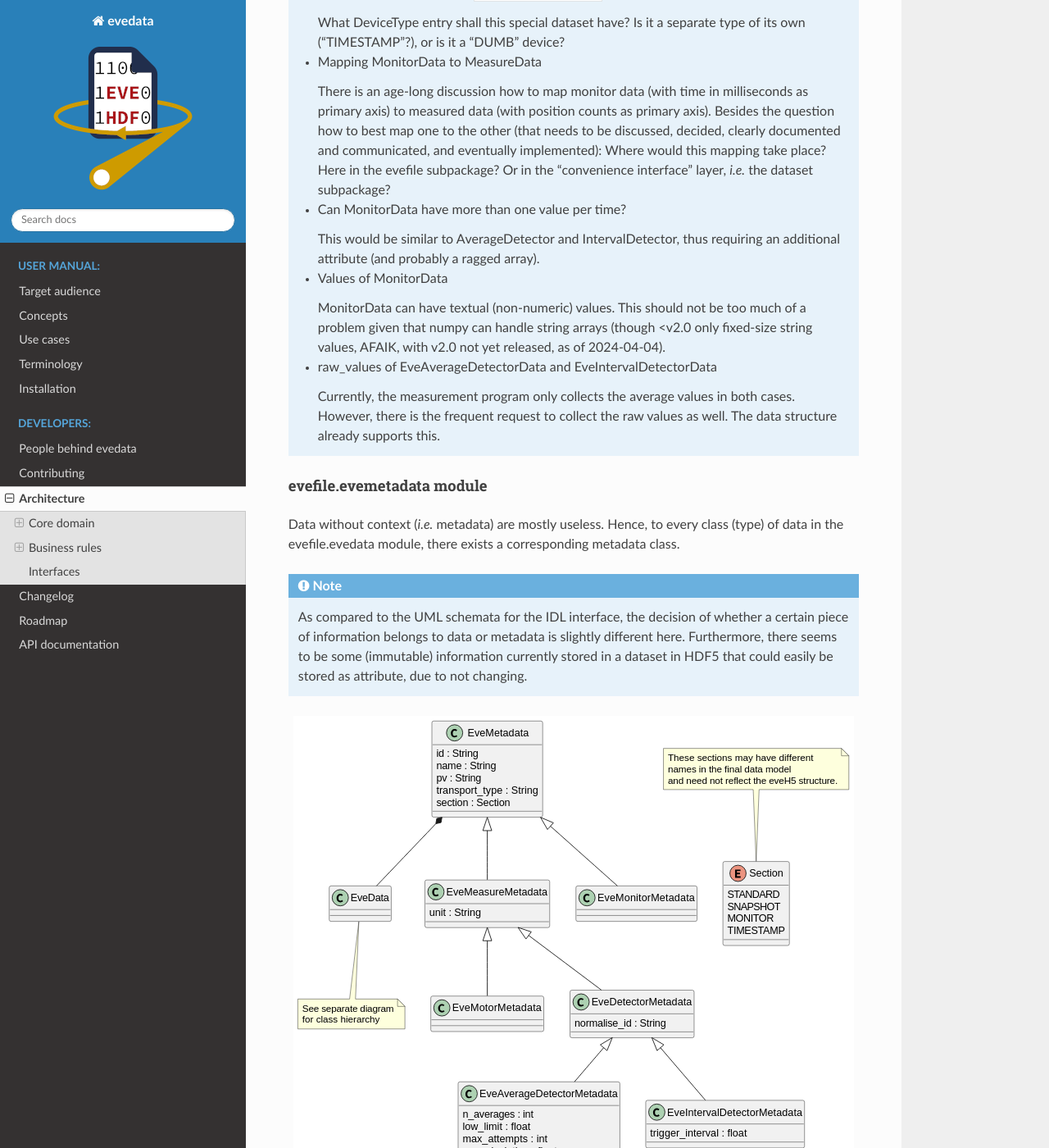
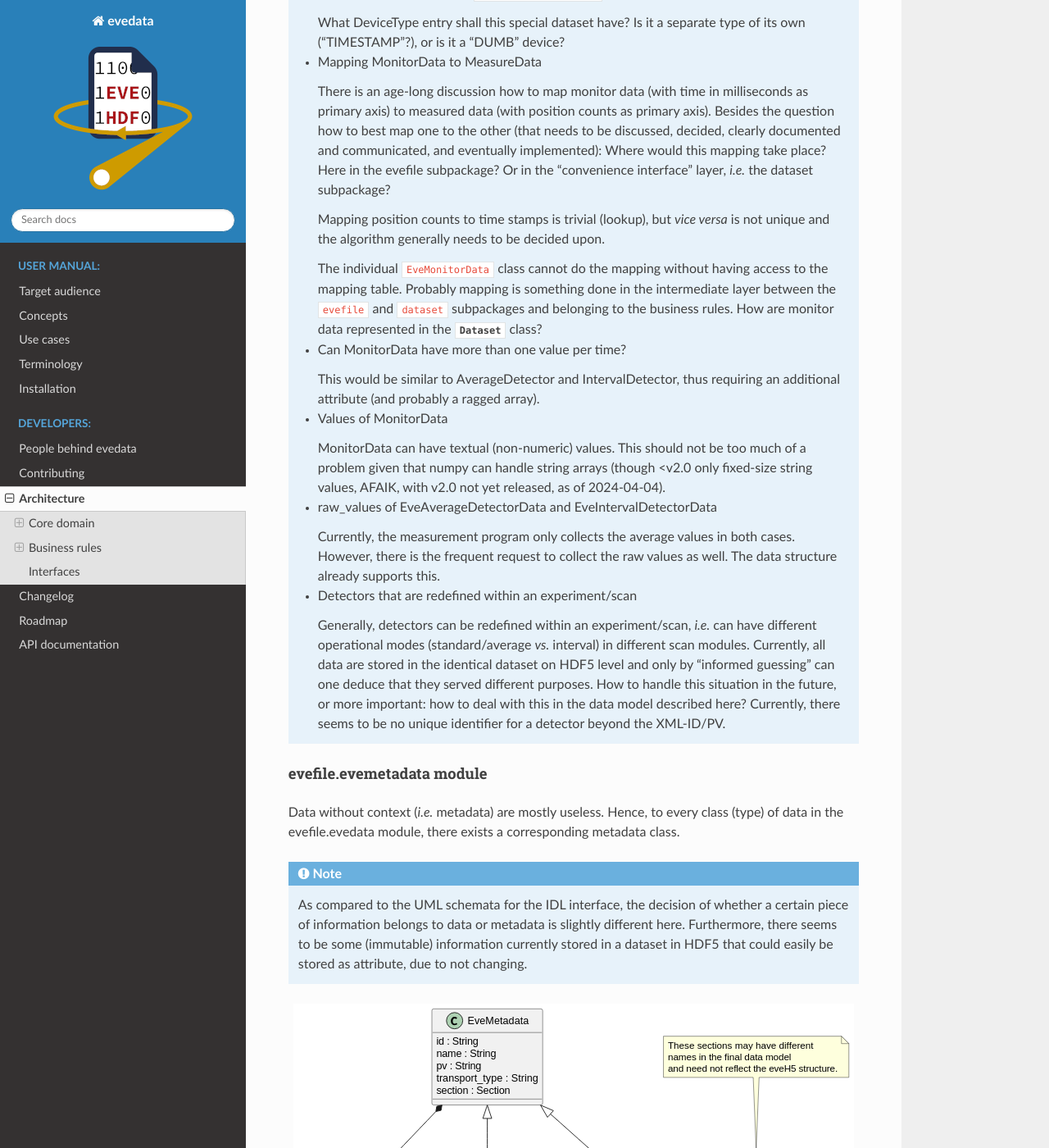
Before and after one commit to tillbiskup/evedata, a Sphinx documentation site: the page built from docs/architecture.rst, in a window 1280 px wide and 1400 px high, scrolled down 4577 px. Shown: the whole window at 82% size. Built offline with Sphinx 7.4.7 and the Read the Docs theme 2.0.0, drawn with Linux system fonts in a browser that asks for light colours; some of the changed text lies outside the part shown.

Commit message:
More thoughts on data and metadata

```diff
--- a/docs/architecture.rst
+++ b/docs/architecture.rst
@@ -109,6 +109,10 @@ Data are organised in "datasets" within HDF5, and the ``evefile.evedata`` module
 
       There is an age-long discussion how to map monitor data (with time in milliseconds as primary axis) to measured data (with position counts as primary axis). Besides the question how to best map one to the other (that needs to be discussed, decided, clearly documented and communicated, and eventually implemented): Where would this mapping take place? Here in the evefile subpackage? Or in the "convenience interface" layer, *i.e.* the dataset subpackage?
 
+      Mapping position counts to time stamps is trivial (lookup), but *vice versa* is not unique and the algorithm generally needs to be decided upon.
+
+      The individual ``EveMonitorData`` class cannot do the mapping without having access to the mapping table. Probably mapping is something done in the intermediate layer between the ``evefile`` and ``dataset`` subpackages and belonging to the business rules. How are monitor data represented in the :class:`Dataset` class?
+
     * Can MonitorData have more than one value per time?
 
       This would be similar to AverageDetector and IntervalDetector, thus requiring an additional attribute (and probably a ragged array).
@@ -120,6 +124,10 @@ Data are organised in "datasets" within HDF5, and the ``evefile.evedata`` module
     * raw_values of EveAverageDetectorData and EveIntervalDetectorData
 
       Currently, the measurement program only collects the average values in both cases. However, there is the frequent request to collect the raw values as well. The data structure already supports this.
+
+    * Detectors that are redefined within an experiment/scan
+
+      Generally, detectors can be redefined within an experiment/scan, *i.e.* can have different operational modes (standard/average *vs.* interval) in different scan modules. Currently, all data are stored in the identical dataset on HDF5 level and only by "informed guessing" can one deduce that they served different purposes. How to handle this situation in the future, or more important: how to deal with this in the data model described here? Currently, there seems to be no unique identifier for a detector beyond the XML-ID/PV.
 
 
 evefile.evemetadata module
@@ -170,6 +178,14 @@ Data without context (*i.e.* metadata) are mostly useless. Hence, to every class
     * Attributes of the EveMetadata base class
 
       Given that there will probably be a special EveData subclass for the PosCountTimer dataset from eveH5 files that has only very few metadata, many of the current metadata present in the EveMetadata class would need to be moved down.
+
+    * Information on the individual devices
+
+      Is there somewhere (*e.g.* in the SCML file) more information on the individual devices, such as the exact type and manufacturer for commercial devices? This might be relevant in terms of traceability of changes in the setup. If so, what kind of information is available and how to map this?
+
+    * Options for individual devices
+
+      There seem to be many options for devices that can be set from within the measurement program/SCML file. What kind of options are there, and how to map them in a class hierarchy? The information probably comes from the SCML file. Shall this be separated in the ``evefile`` subpackage and go to an ``scml`` module? Latest in the ``dataset`` subpackage, the metadata should be mapped to the devices.
 
 
 dataset subpackage
@@ -255,6 +271,7 @@ Business rules
 What may be in here:
 
 * Fill modes
+* Mapping monitor time stamps to position counts
 * Converting MPSKIP scans into average detector with adaptive number of recorded points
 * Converting scan with subscans into appropriate subscan data structure
 * Mapping between ``EveFile`` and ``Dataset`` objects, *i.e.* low-level and high-level interface
```
Also changed, not shown: 1 other file.
